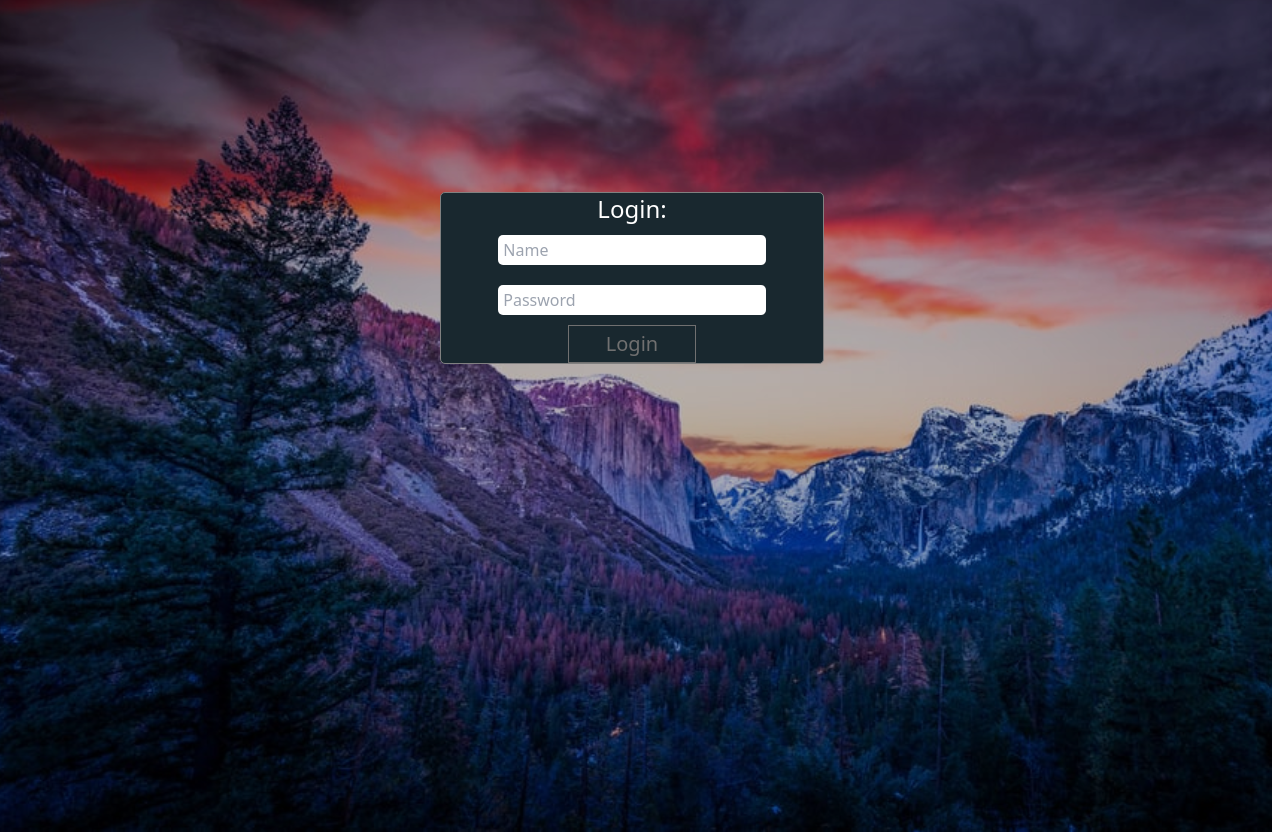
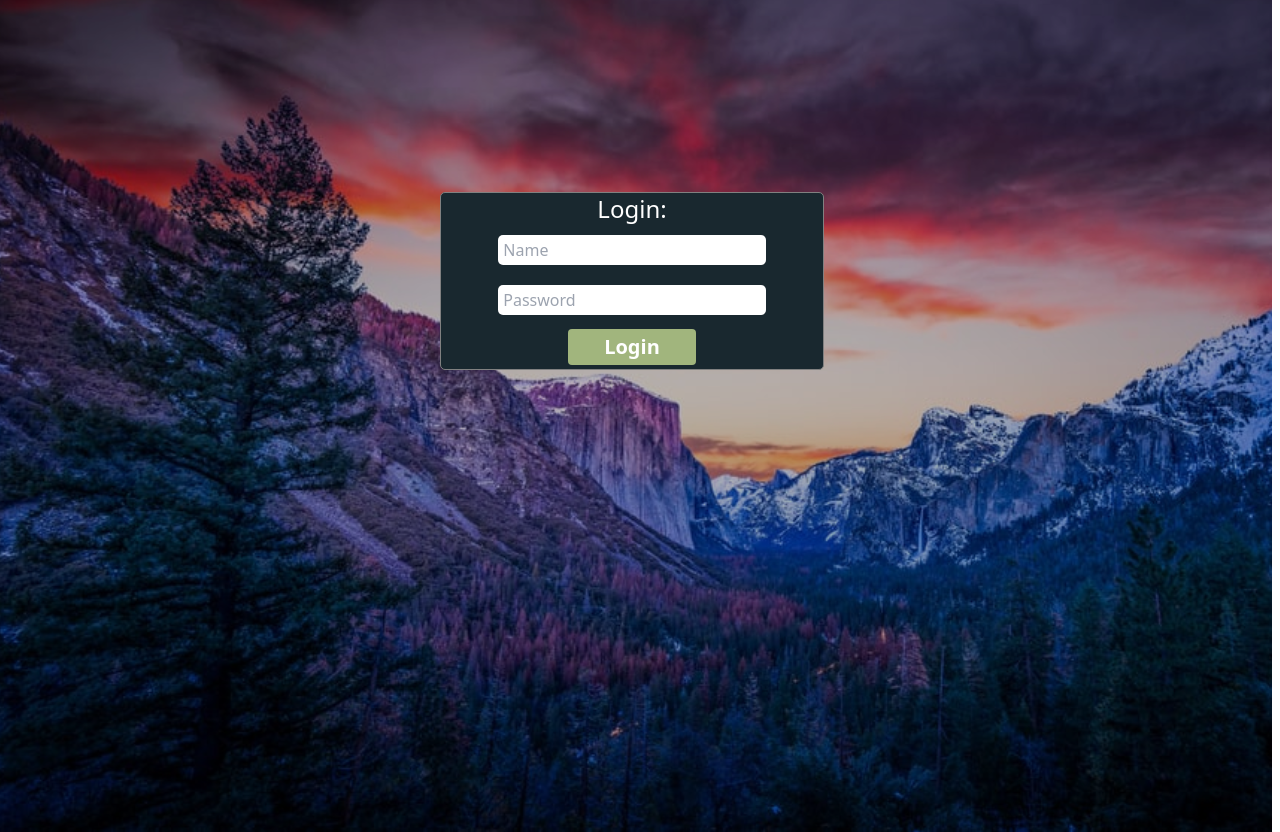
Before and after one commit to justlytoothy/BugTrack, a React (Create React App) app in the folder project/client/: page / in a window 1280 px wide. Built offline with nearby package versions, Linux system fonts and the light colour scheme.

Commit message:
buttons submit, cancel, and delete done

```diff
--- a/project/client/src/common/button.jsx
+++ b/project/client/src/common/button.jsx
@@ -8,7 +8,7 @@ const ActionButton = (props) => {
 			content = (
 				<button
 					onClick={props.click}
-					className='bg-color3 hover:bg-button-hover transition-all rounded text-center text-white font-bold font-sans px-5 py-1 m-1 whitespace-nowrap'>
+					className='bg-color3 hover:bg-button-hover transition-all rounded text-center text-white font-bold font-sans px-5 py-1 m-1 whitespace-nowrap text-xl'>
 					{props.text}
 				</button>
 			);
@@ -17,7 +17,7 @@ const ActionButton = (props) => {
 			content = (
 				<button
 					onClick={props.click}
-					className='whitespace-nowrap text-slate-gray border border-solid border-slate-gray text-xl px-5 py-1 lg:hover:text-white lg:hover:bg-slate-gray disabled:opacity-50 disabled:hover:bg-white'>
+					className='whitespace-nowrap text-slate-gray transition-all border border-solid rounded border-slate-gray font-bold font-sans text-xl px-5 py-1 lg:hover:text-white lg:hover:bg-slate-gray disabled:opacity-50 disabled:hover:bg-white m-1'>
 					{props.text}
 				</button>
 			);
@@ -26,7 +26,7 @@ const ActionButton = (props) => {
 			content = (
 				<button
 					onClick={props.click}
-					className='bg-color3 hover:bg-button-hover transition-all rounded text-center text-white font-bold font-sans px-5 py-1 m-1 whitespace-nowrap'>
+					className='whitespace-nowrap py-1 px-5 rounded transition-all bg-delete-red text-white text-xl font-bold font-sans lg:hover:bg-red-hover disabled:opacity-50 disabled:hover:bg-delete-red m-1'>
 					{props.text}
 				</button>
 			);
--- a/project/client/src/features/auth/loginComponent.jsx
+++ b/project/client/src/features/auth/loginComponent.jsx
@@ -40,7 +40,7 @@ const LoginComponent = () => {
 				<ActionButton
 					click={submit}
 					text='Login'
-					type='cancel'></ActionButton>
+					type='submit'></ActionButton>
 			</form>
 		</div>
 	);
--- a/project/client/tailwind.config.js
+++ b/project/client/tailwind.config.js
@@ -4,12 +4,14 @@ module.exports = {
 		extend: {
 			colors: {
 				'prime-color': '#19282f',
-				color1: '#19282f',
-				color2: '#b33030',
-				color3: '#a1b57d',
-				color4: '#d3eca7',
+				'color1': '#19282f',
+				'color2': '#b33030',
+				'color3': '#a1b57d',
+				'color4': '#d3eca7',
 				'button-hover': '#a1b57db9',
 				'slate-gray': '#707070',
+				'delete-red': '#E2684B',
+				'red-hover': '#AD3518',
 			},
 		},
 	},
```
